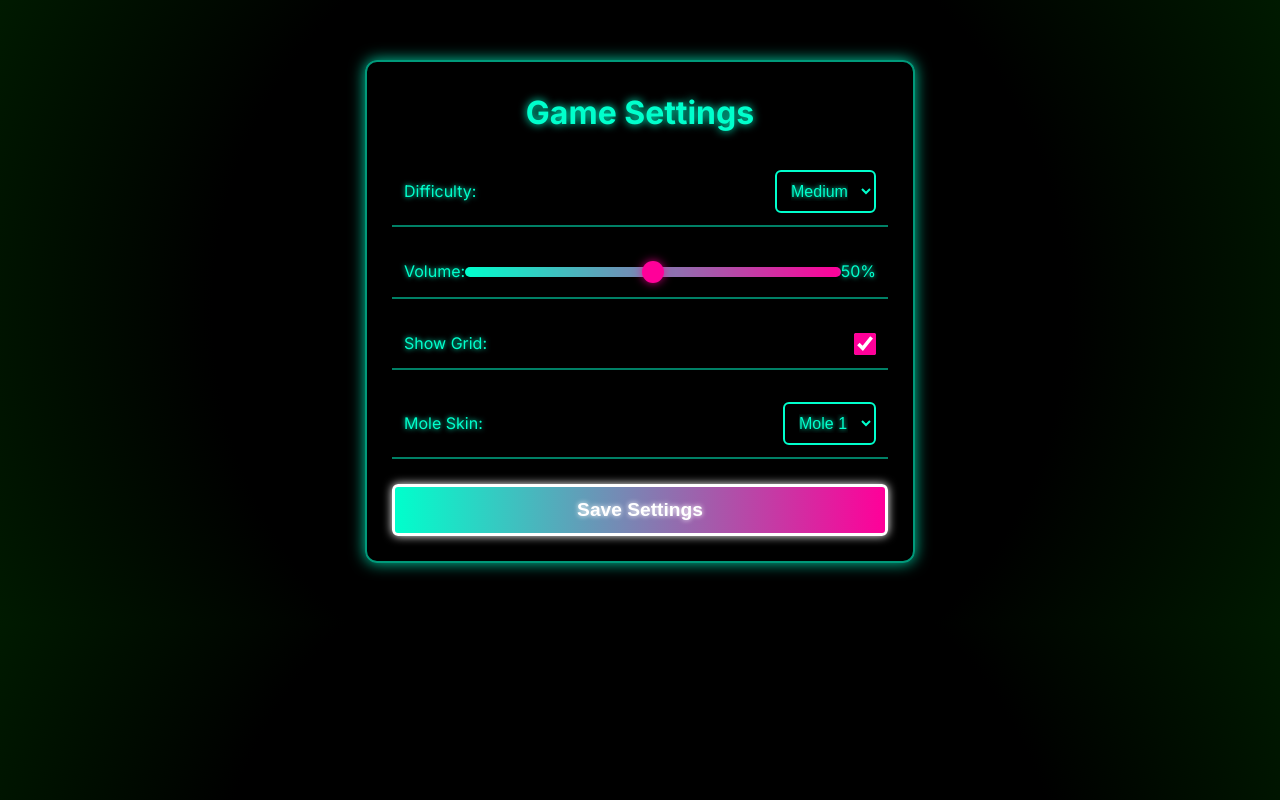
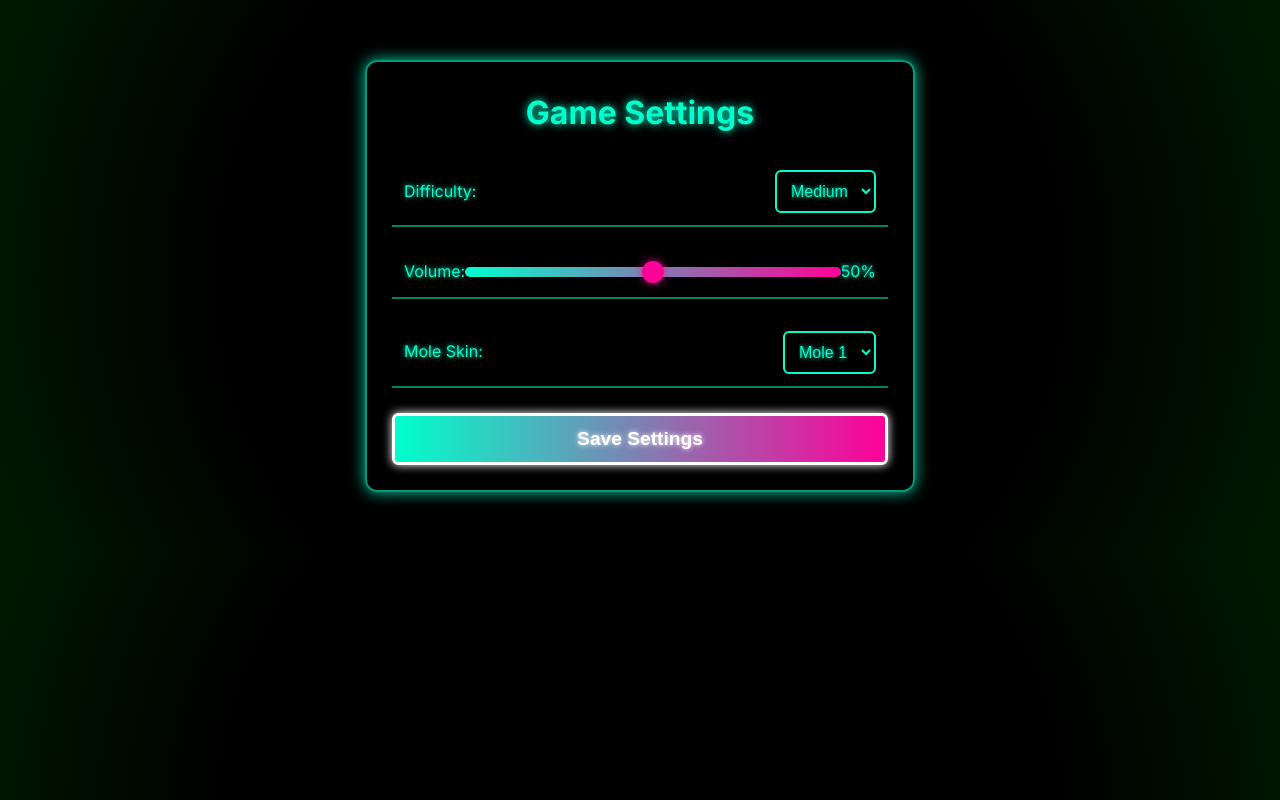
Before and after one commit to 965615088/CSS_Assignment, a Next.js app: page /settings in a window 1280 px wide. Built offline with nearby package versions, Linux system fonts and the light colour scheme.

Commit message:
removed the show grid option

```diff
--- a/app/settings/page.jsx
+++ b/app/settings/page.jsx
@@ -71,14 +71,6 @@ export default function Settings() {
         <span>{volume}%</span>
       </div>
       <div className="settings-option">
-        <label>Show Grid:</label>
-        <input
-          type="checkbox"
-          checked={showGrid}
-          onChange={(e) => setShowGrid(e.target.checked)}
-        />
-      </div>
-      <div className="settings-option">
         <label>Mole Skin:</label>
         <select value={moleSkin} onChange={(e) => setMoleSkin(e.target.value)}>
           <option value="mole.png">Mole 1</option>
```
